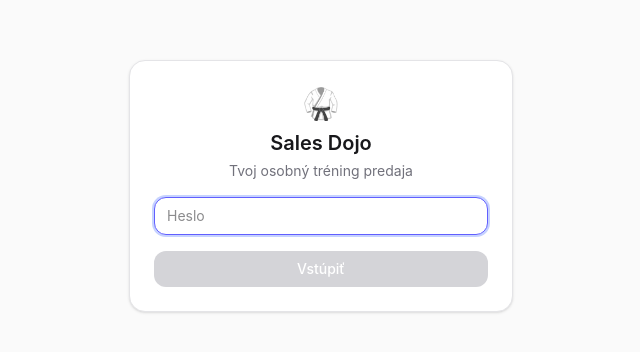
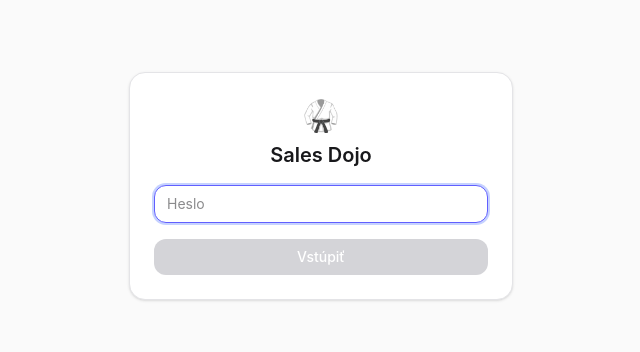
Before and after one commit to matus-babiak/predaj, a Next.js app: page /login in a window 1280 px wide. Shown: the part 214-566 px from the top of the page, without its empty margins (319-959 px from the left). Built offline with nearby package versions, Linux system fonts and the light colour scheme.

Commit message:
Login: odstránený popisný text pod nadpisom
Co-Authored-By: Claude Sonnet 5 <noreply@anthropic.com>
Claude-Session: https://claude.ai/code/session_015BiFPMQrQbs77gXLueyTMK

```diff
--- a/app/login/page.tsx
+++ b/app/login/page.tsx
@@ -39,7 +39,6 @@ export default function LoginPage() {
         <div className="text-center">
           <div className="text-3xl">🥋</div>
           <h1 className="mt-2 text-xl font-semibold">Sales Dojo</h1>
-          <p className="mt-1 text-sm text-zinc-500 dark:text-zinc-400">Tvoj osobný tréning predaja</p>
         </div>
         <Input
           type="password"
```
